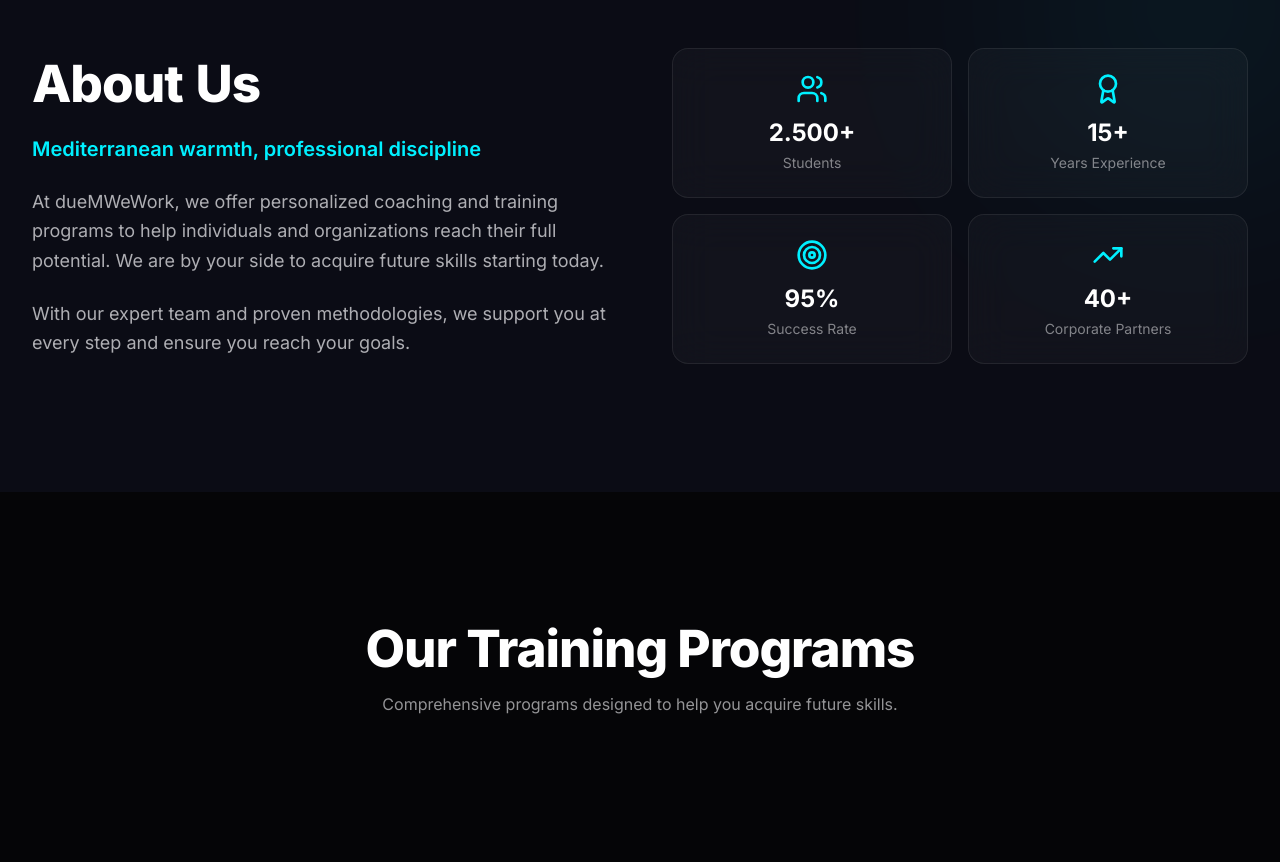
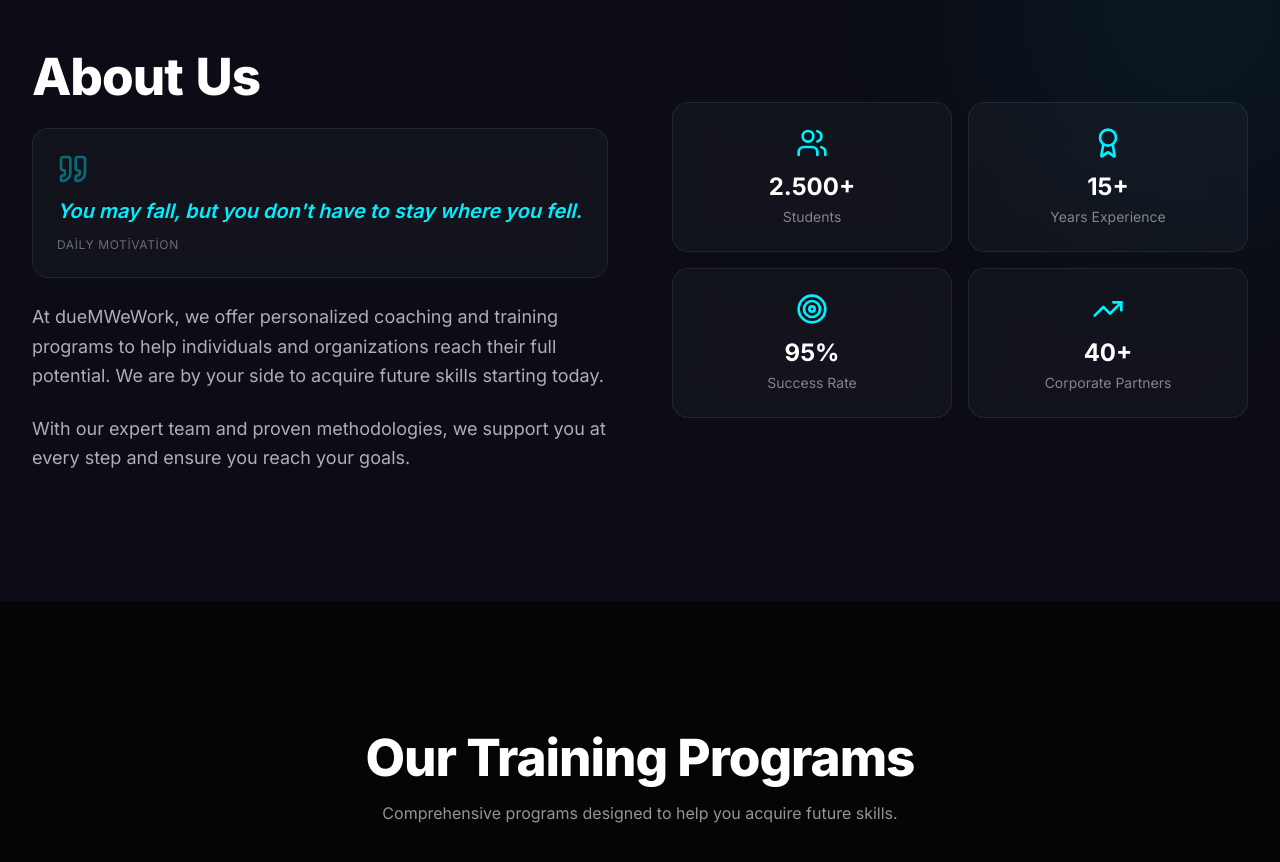
Before and after one commit to efexem007/S-TE, a Next.js app: page /en in a window 1280 px wide. Shown: the part 880-1742 px from the top of the page. Built offline with nearby package versions, Linux system fonts and the light colour scheme.

Commit message:
feat(about): 30 gunluk motivasyon sozleri, her gun farkli cümle

```diff
--- a/src/components/sections/About.tsx
+++ b/src/components/sections/About.tsx
@@ -1,11 +1,54 @@
 'use client';
 
-import { useEffect, useRef } from 'react';
+import { useEffect, useRef, useState } from 'react';
 import gsap from 'gsap';
 import { ScrollTrigger } from 'gsap/ScrollTrigger';
 import { useReducedMotion } from '@/hooks/useReducedMotion';
-import { Target, Users, Award, TrendingUp } from 'lucide-react';
+import { Target, Users, Award, TrendingUp, Quote } from 'lucide-react';
 import TextReveal from '@/components/effects/TextReveal';
+
+const motivationQuotes = [
+  { tr: 'Nerede olursan ol, elinden geleni yaparsan hak ettiğini alırsın.', en: 'Wherever you are, do your best and you will get what you deserve.' },
+  { tr: 'Bugün yaptığın fedakarlık, yarının zaferi olacak.', en: 'Today\'s sacrifice will be tomorrow\'s victory.' },
+  { tr: 'Sınırını zorlamazsan, potansiyelini asla keşfedemezsin.', en: 'If you don\'t push your limits, you\'ll never discover your potential.' },
+  { tr: 'Pişman olmaktan korkma, hiç denememekten kork.', en: 'Don\'t fear regret, fear never trying.' },
+  { tr: 'Küçük adımlar, büyük değişimlerin başlangıcıdır.', en: 'Small steps are the beginning of big changes.' },
+  { tr: 'Başarı, hazır olduğun anda fırsatın kapını çalmasıdır.', en: 'Success is when opportunity knocks while you are prepared.' },
+  { tr: 'Hayal etmek bedava, peşinden koşmak zafer.', en: 'Dreaming is free, chasing it is victory.' },
+  { tr: 'Bugün zor, yarın daha zor, ama öbür gün muhteşem olacak.', en: 'Today is hard, tomorrow harder, but the day after will be magnificent.' },
+  { tr: 'Durduğun yerde ileriye gidemezsin, harekete geç.', en: 'You can\'t move forward standing still, take action.' },
+  { tr: 'Her düşüş, kalkış için bir fırsattır.', en: 'Every fall is an opportunity to rise.' },
+  { tr: 'Geleceğini bugünden inşa et, yarın için pişmanlık taşıma.', en: 'Build your future today, carry no regrets for tomorrow.' },
+  { tr: 'En büyük zafer, kendini aşmaktır.', en: 'The greatest victory is surpassing yourself.' },
+  { tr: 'Hayallerin için savaş, çünkü sen onlara layıksın.', en: 'Fight for your dreams, because you deserve them.' },
+  { tr: 'Değişim acı verebilir, ama hiçbir şey aynı kalmak kadar acı vermez.', en: 'Change can hurt, but nothing hurts as much as staying the same.' },
+  { tr: 'Yol uzun olabilir, ama her adım seni hedefine yaklaştırır.', en: 'The road may be long, but every step brings you closer.' },
+  { tr: 'Başkalarının inanmadığı bir hayali gerçekleştirmek, en büyük zaferdir.', en: 'Achieving a dream others didn\'t believe in is the greatest victory.' },
+  { tr: 'Vazgeçmek, asla başlamamaktan daha kötü değildir.', en: 'Giving up is never worse than never starting.' },
+  { tr: 'Senin için imkansız görünen, birinin günlük rutinidir.', en: 'What seems impossible to you is someone\'s daily routine.' },
+  { tr: 'Mükemmellik bir gecede oluşmaz, sabır ve azimle gelir.', en: 'Excellence doesn\'t happen overnight, it comes with patience and determination.' },
+  { tr: 'Bugünün çabası, yarının gurur kaynağı olacak.', en: 'Today\'s effort will be tomorrow\'s source of pride.' },
+  { tr: 'Korkularını aş, çünkü diğer tarafında özgürlük var.', en: 'Overcome your fears, because freedom is on the other side.' },
+  { tr: 'Hayat seni beklemiyor, sen hayatı yakalayacaksın.', en: 'Life isn\'t waiting for you, you will catch up to life.' },
+  { tr: 'Bir kez daha dene, her deneme bir adım daha yaklaştırır.', en: 'Try once more, every attempt brings you one step closer.' },
+  { tr: 'Güçlü olmak zorundayız, çünkü pes etme lüksümüz yok.', en: 'We must be strong, because we have no luxury of giving up.' },
+  { tr: 'En karanlık gece bile sabahı getirir.', en: 'Even the darkest night brings morning.' },
+  { tr: 'Sen düşebilirsin, ama düştüğün yerde kalmak zorunda değilsin.', en: 'You may fall, but you don\'t have to stay where you fell.' },
+  { tr: 'Bugün zorlanıyorsan, yarın güçleniyorsun demektir.', en: 'If you\'re struggling today, it means you\'re getting stronger tomorrow.' },
+  { tr: 'Her şeyi yapabilirsin, tek ihtiyacın olan inanmak.', en: 'You can do everything, all you need is to believe.' },
+  { tr: 'Kendine yatırım yap, bu dünyadaki en iyi yatırımdır.', en: 'Invest in yourself, it\'s the best investment in the world.' },
+  { tr: 'Başarısızlık bir seçenek değil, öğrenme fırsatıdır.', en: 'Failure is not an option, it\'s an opportunity to learn.' },
+];
+
+// Deterministic daily quote selection based on date
+function getDailyQuoteIndex(): number {
+  const now = new Date();
+  const startOfYear = new Date(now.getFullYear(), 0, 0);
+  const diff = now.getTime() - startOfYear.getTime();
+  const oneDay = 1000 * 60 * 60 * 24;
+  const dayOfYear = Math.floor(diff / oneDay);
+  return dayOfYear % motivationQuotes.length;
+}
 
 const stats = [
   { icon: Users, value: '2.500+', label: 'Öğrenci', labelEn: 'Students' },
@@ -17,6 +60,11 @@
 export default function About({ lang = 'tr' }: { lang?: string }) {
   const sectionRef = useRef<HTMLElement>(null);
   const reducedMotion = useReducedMotion();
+  const [quoteIndex, setQuoteIndex] = useState(0);
+
+  useEffect(() => {
+    setQuoteIndex(getDailyQuoteIndex());
+  }, []);
 
   useEffect(() => {
     gsap.registerPlugin(ScrollTrigger);
@@ -45,6 +93,7 @@
   }, [reducedMotion]);
 
   const isTr = lang === 'tr';
+  const dailyQuote = motivationQuotes[quoteIndex];
 
   return (
     <section
@@ -70,9 +119,17 @@
             >
               {isTr ? 'Hakkımızda' : 'About Us'}
             </TextReveal>
-            <p className="about-fade-up text-accent-cyan font-semibold text-lg md:text-xl mb-6">
-              {isTr ? 'Akdeniz\'in sıcaklığı, profesyonel disiplin' : 'Mediterranean warmth, professional discipline'}
-            </p>
+
+            <div className="about-fade-up glass rounded-2xl p-6 mb-6 border-l-4 border-accent-cyan">
+              <Quote className="w-8 h-8 text-accent-cyan/40 mb-3" />
+              <p className="text-accent-cyan font-semibold text-lg md:text-xl italic leading-relaxed">
+                {isTr ? dailyQuote.tr : dailyQuote.en}
+              </p>
+              <p className="text-text-light/40 text-xs mt-3 uppercase tracking-wider">
+                {isTr ? 'Günlük Motivasyon' : 'Daily Motivation'}
+              </p>
+            </div>
+
             <p className="about-fade-up text-text-light/70 text-lg leading-relaxed mb-6">
               {isTr
                 ? 'dueMWeWork olarak, bireylerin ve kurumların potansiyellerini en üst düzeye çıkarmaları için kişiselleştirilmiş koçluk ve eğitim programları sunuyoruz. Geleceğin yetkinliklerini bugünden kazanmanız için yanınızdayız.'
```
